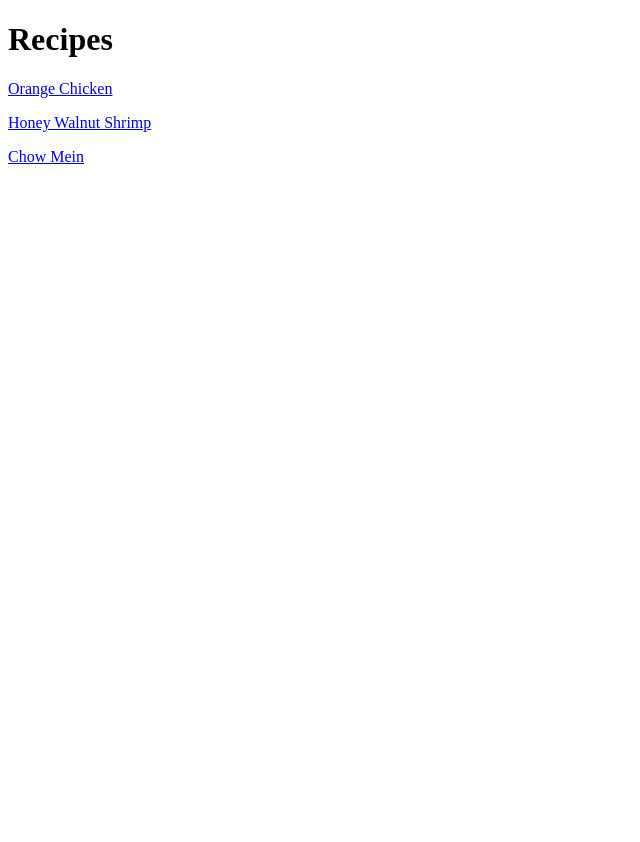
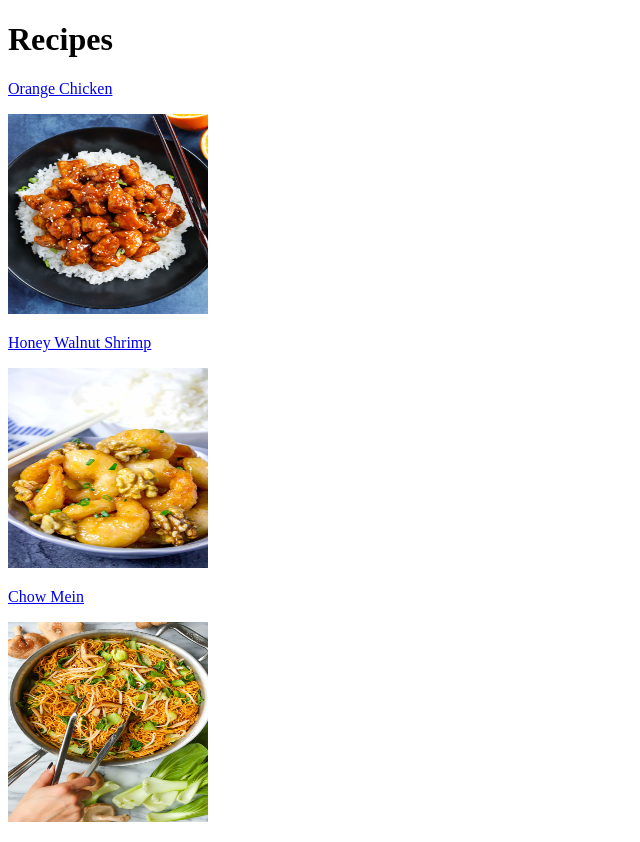
Before and after one commit to shanestafford80/odin_recipes, a plain HTML site: page index.html in a window 1280 px wide. Shown: the whole page, without its empty margins (0-640 px from the left). Before the commit the page ends 800 px from the top, so only its background shows below. Drawn offline with Linux system fonts and the light colour scheme.

Commit message:
added photos to index

```diff
--- a/index.html
+++ b/index.html
@@ -11,14 +11,24 @@
         <p>
             <a href ="recipes/orange_chicken.html">Orange Chicken</a>
         </p>
+        <p> <img src="recipes/orange.jpg"
+            height ="200"
+            width ="200"/></p>
+
 
         <p>
             <a href="recipes/honey_walnut_shrimp.html">Honey Walnut Shrimp</a>
         </p>
+        <p> <img src="recipes/honey.jpg"
+            height ="200"
+            width ="200"/></p>
 
         <p>
             <a href="recipes/chow_mein.html">Chow Mein</a>
         </p>
+        <p> <img src="recipes/chow.jpg"
+            height ="200"
+            width ="200"/></p>
     </body>
 
 </html>
```
